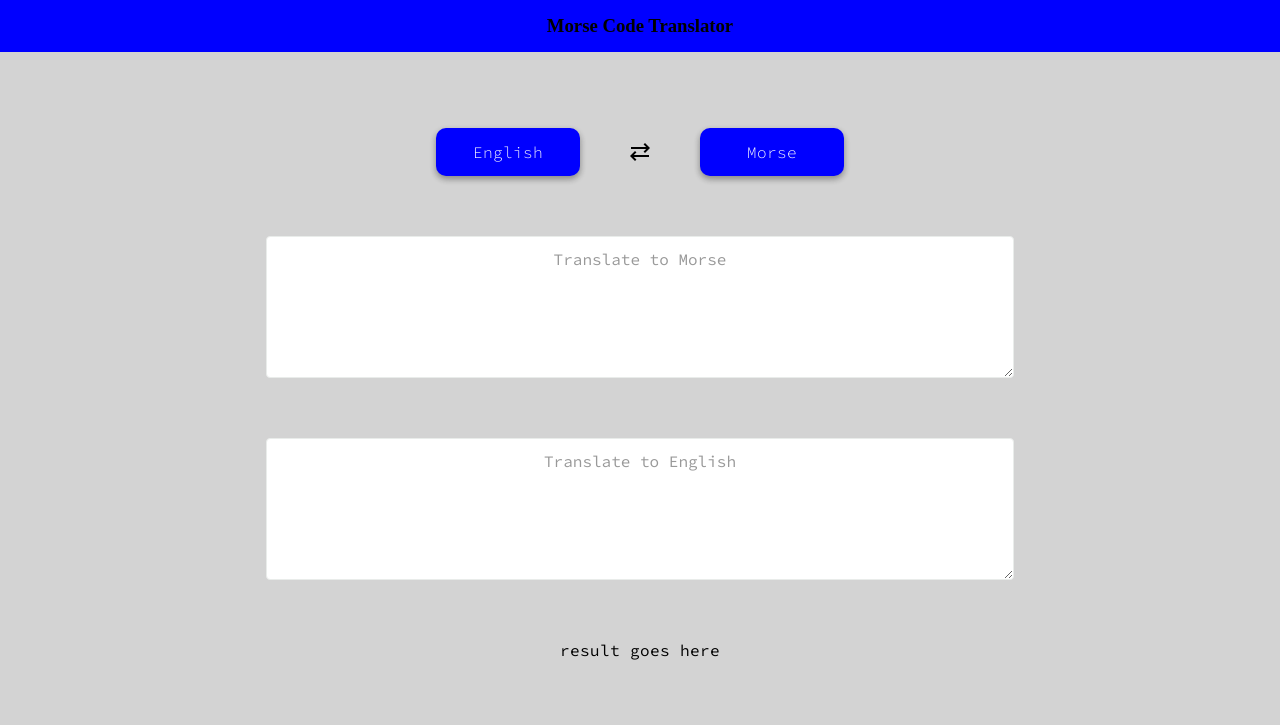
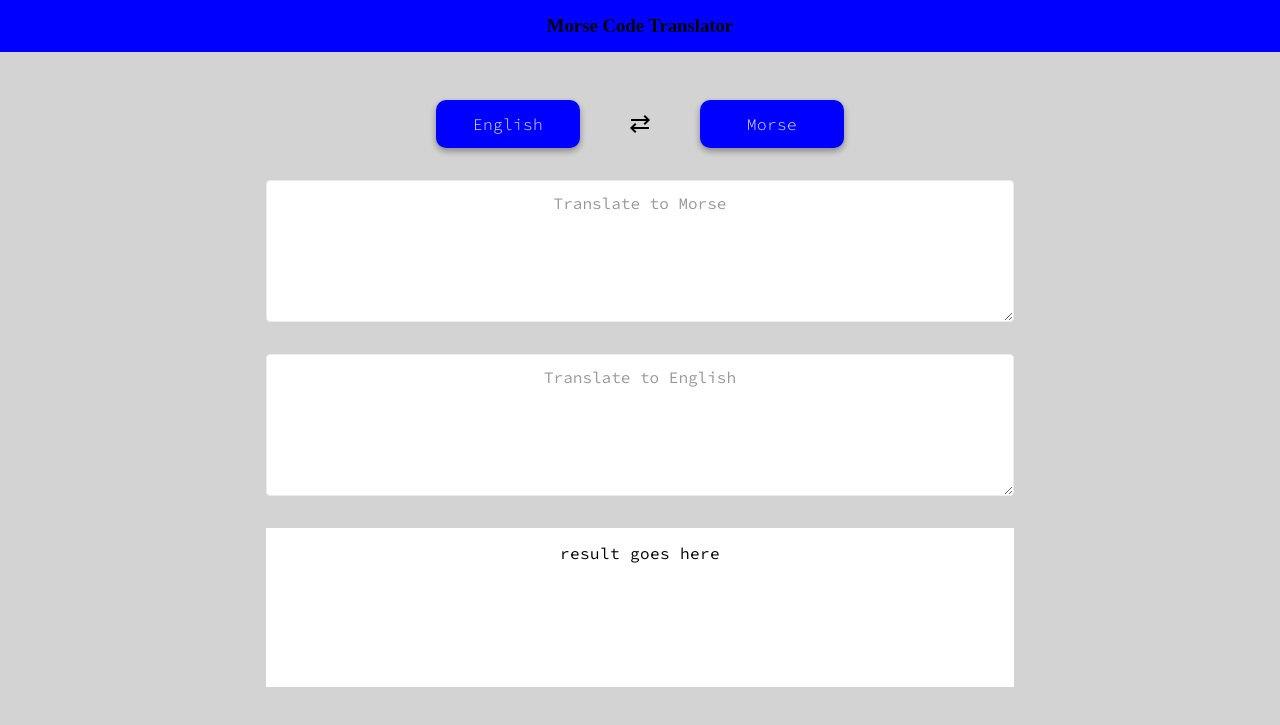
Before and after one commit to staceyjf/signalCipher, a website: page index.html in a window 1280 px wide. Shown: the part 65-790 px from the top of the page. Drawn offline with nearby package versions, Linux system fonts and the light colour scheme.

Commit message:
basic look and feel

```diff
--- a/index.html
+++ b/index.html
@@ -45,7 +45,7 @@
           placeholder="Translate to English"
           required
         ></textarea>
-        <div class="decodeText">result goes here</div>
+        <div class="decodedtext">result goes here</div>
       </div>
     </main>
   </body>
--- a/scss/_elements/translator.scss
+++ b/scss/_elements/translator.scss
@@ -16,12 +16,14 @@
   justify-content: space-evenly; // aligns main (eg vertical)
   align-items: center; // aligns cross (eg horiztonal;)
   padding: 1em;
+  row-gap: 2em;
 
   &__btnContainer {
     display: flex;
     justify-content: space-evenly; // aligns main (eg horiztonal)
     align-items: center; // aligns cross (eg vertical;)
     column-gap: 1em;
+    margin-top: 2em;
 
     & button {
       @extend %btn;
@@ -56,6 +58,15 @@
     }
   }
 
+  & .decodedtext {
+    width: 80%;
+    padding: 1em;
+    margin-bottom: 2em;
+    flex: 1;
+    background-color: white;
+    text-align: center;
+  }
+
   @include q.tablet {
     &__btnContainer {
       column-gap: 2em;
@@ -69,5 +80,9 @@
     & textarea {
       width: 60%;
     }
+
+    & .decodedtext {
+      width: 60%;
+    }
   }
 }
```
Also changed, not shown: scss/style.css, 1 other file.
